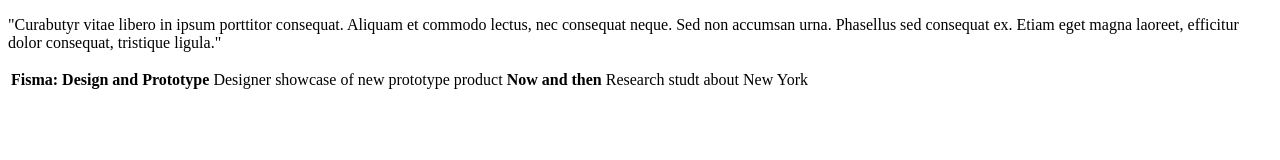
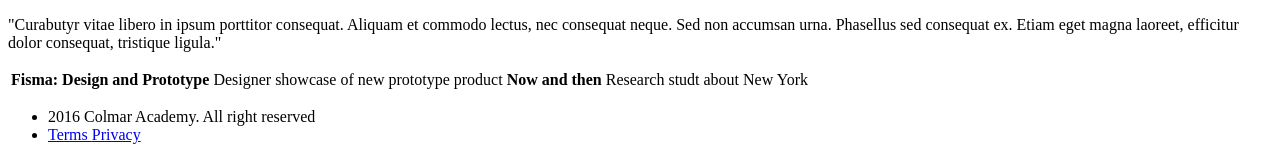
Before and after one commit to hughesmarissa/Colmar-Academy, a plain HTML site: page index.html in a window 1280 px wide. Shown: the part 1162-1322 px from the top of the page. Before the commit the page ends 1262 px from the top, so only its background shows below. Drawn offline with Linux system fonts and the light colour scheme.

Commit message:
Add footer with ul and note to use FontAwesome for copyright

```diff
--- a/index.html
+++ b/index.html
@@ -95,10 +95,13 @@
             <th>Now and then</th>
             <td>Research studt about New York</td>
         </table>
-
     </bottom-section>
 </body>
-<footer>
+<footer><!--fontawesome for copyright-->
+    <ul>
+        <li>2016 Colmar Academy. All right reserved</li>
+        <li><a href="#">Terms <a href="#"> Privacy</li>
+    </ul>
 
 </footer>
 </html>
```
